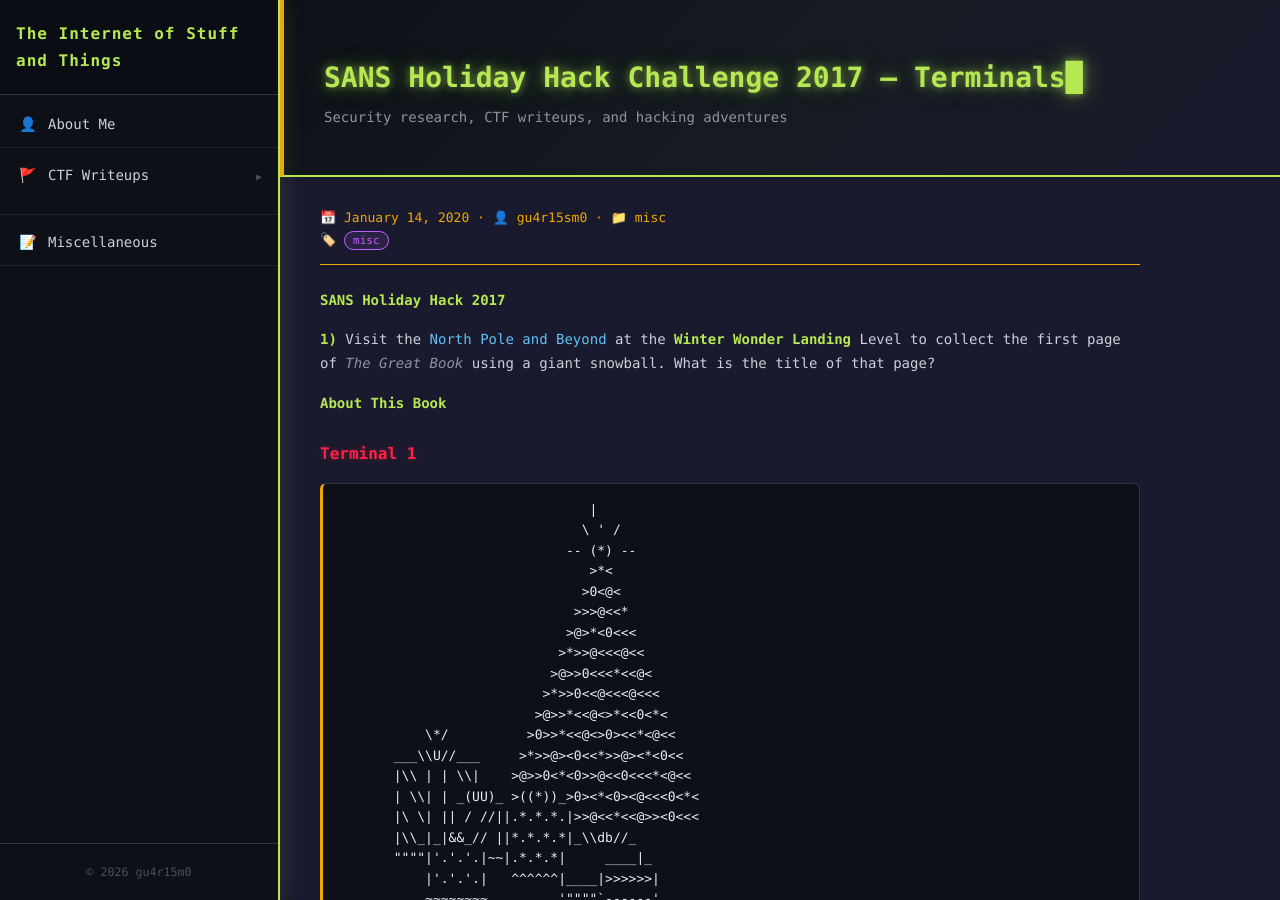
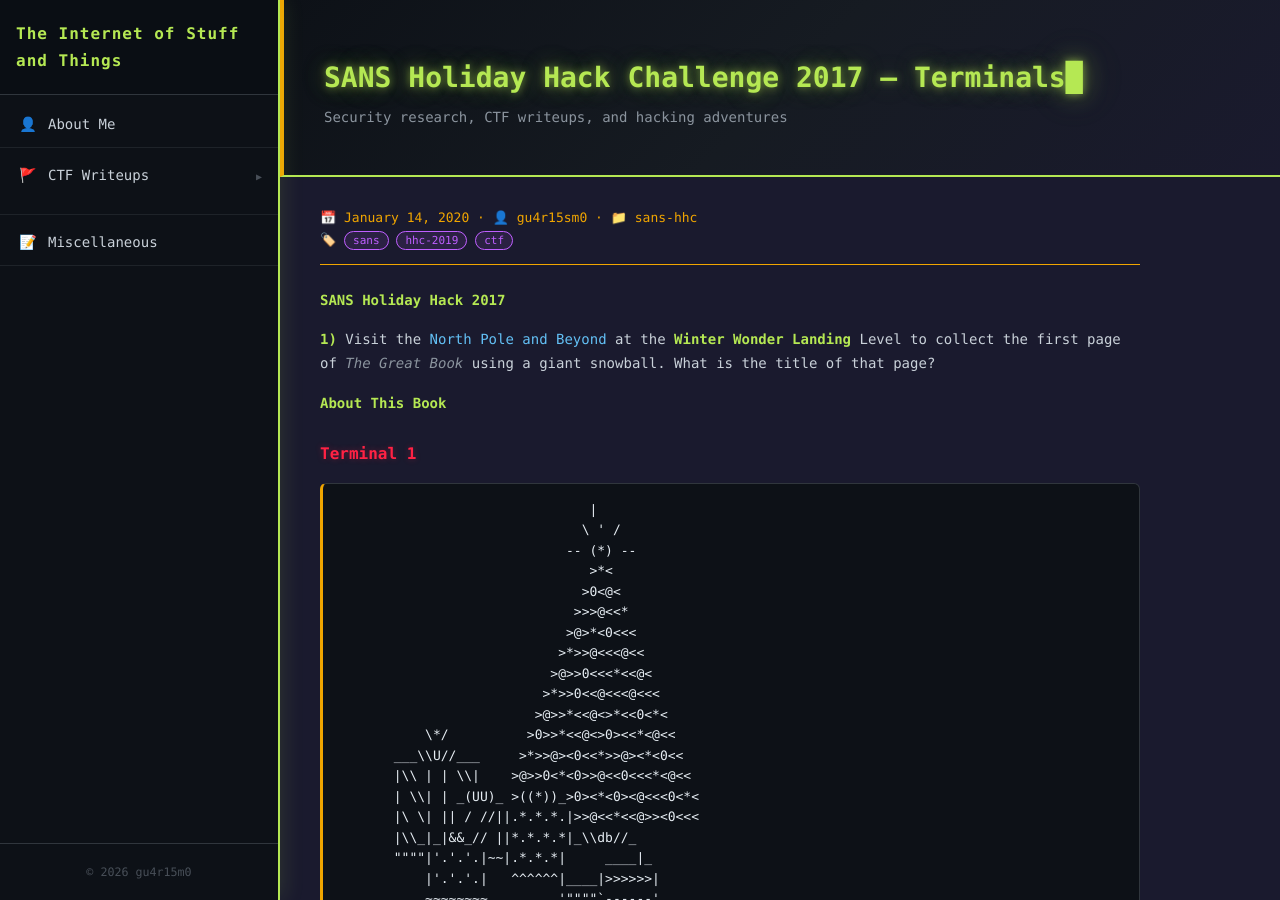
Before and after one commit to guarismo/guarismo.github.io, a Jekyll site: the page built from _posts/2020-01-14-sans-holiday-hack-challenge-2019-Terminals.md, in a window 1280 px wide and 900 px high. Built offline with Jekyll 4.4.1, drawn with Linux system fonts in a browser that asks for light colours.

Commit message:
fix: set correct category and tags on HHC 2017 terminals post
Co-Authored-By: Claude Sonnet 4.6 <noreply@anthropic.com>

```diff
--- a/_posts/2020-01-14-sans-holiday-hack-challenge-2019-Terminals.md
+++ b/_posts/2020-01-14-sans-holiday-hack-challenge-2019-Terminals.md
@@ -3,8 +3,8 @@ layout: post
 title: "SANS Holiday Hack Challenge 2017 — Terminals"
 date: 2020-01-14T14:42:00Z
 author: gu4r15sm0
-category: misc
-tags: [misc]
+category: sans-hhc
+tags: [sans, hhc-2019, ctf]
 ---
 
 **SANS Holiday Hack 2017**
```
